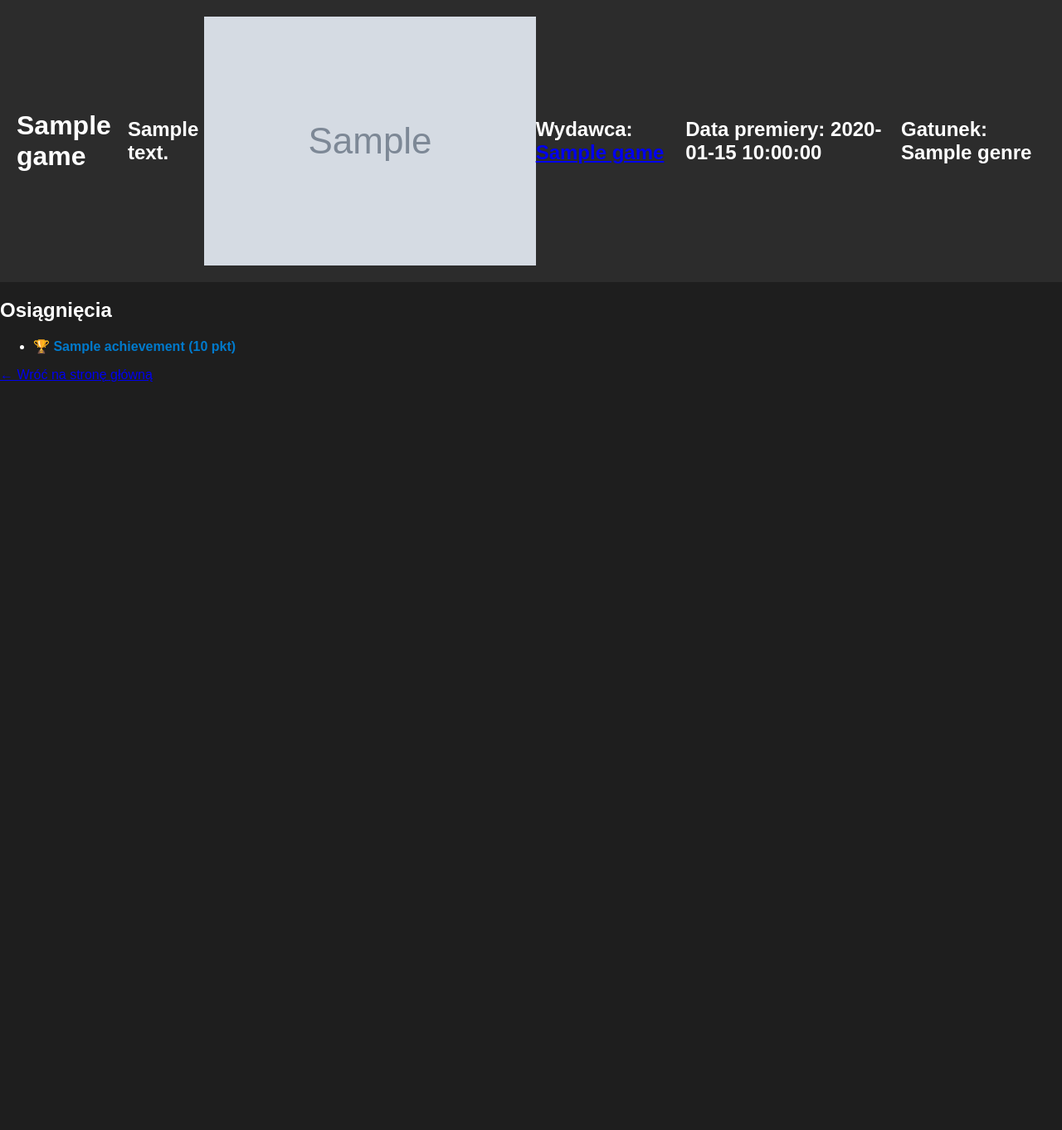
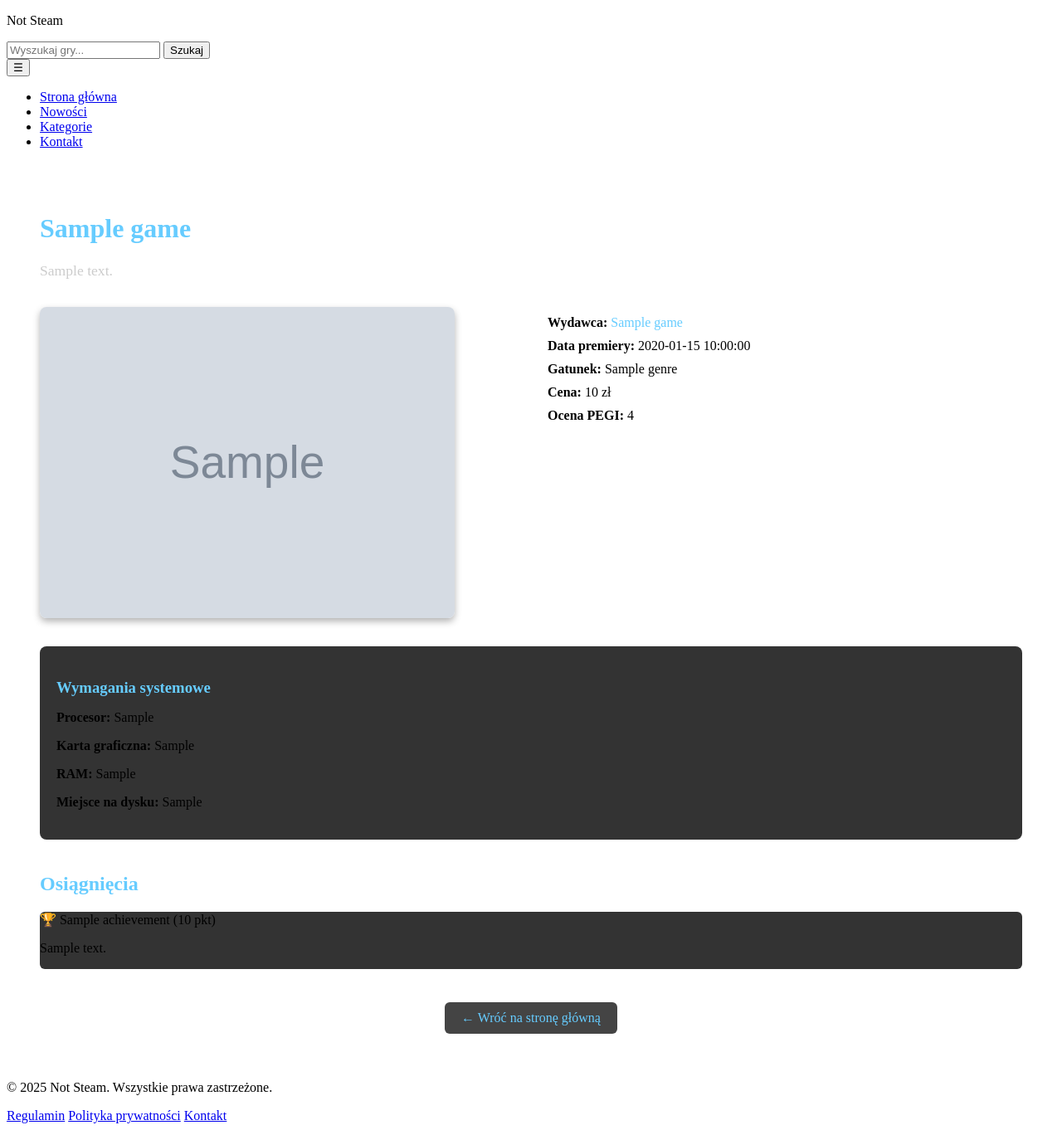
Before and after one commit to BartoszBareja/db_project, a FastAPI app: template app/templates/game.html in a window 1280 px wide. Shown: the whole page at 83% size. Before the commit the page ends 460 px from the top, so only its background shows below. Run offline with FastAPI, Linux system fonts and the light colour scheme; the template is opened without the code that fills it: most values are stand-ins (such as "Sample title", 1, 10 or a date in 2020); grey boxes marked "Sample" are stand-in pictures; parts of the project's set-up code (start-up, migrations or seed data) failed here and were passed over.

Commit message:
Added modular build

```diff
--- a/app/static/style.css
+++ b/app/static/style.css
@@ -1,333 +1,221 @@
-body {
-    margin: 0;
-    font-family: Arial, sans-serif;
-    background-color: #1e1e1e;
-    color: #fff;
+/* Dodaj te style do istniejącego style.css */
+
+/* Główny kontener */
+main {
+  min-height: calc(100vh - 200px);
+  padding: 20px;
 }
 
-.main {
-    background-color: #2c2c2c;
-    padding: 20px;
-    display: flex;
-    justify-content: space-between;
-    align-items: center;
+/* Strona gry */
+.game-detail {
+  max-width: 1200px;
+  margin: 0 auto;
+  padding: 20px;
 }
 
-.main p {
-    font-size: 1.5rem;
-    font-weight: bold;
-    margin: 0;
+.game-header h1 {
+  color: #66ccff;
+  margin-bottom: 10px;
 }
 
-.search-bar {
-    display: flex;
-    gap: 10px;
+.game-description {
+  font-size: 1.1rem;
+  color: #ccc;
+  margin-bottom: 30px;
+  line-height: 1.6;
 }
 
-.search-bar input {
-    padding: 8px 12px;
-    border-radius: 4px;
-    border: none;
-    width: 250px;
+.game-content {
+  display: grid;
+  grid-template-columns: 1fr 1fr;
+  gap: 40px;
+  margin-bottom: 30px;
 }
 
-.search-bar button {
-    padding: 8px 12px;
-    background-color: #66ccff;
-    border: none;
-    border-radius: 4px;
-    cursor: pointer;
-    color: #000;
-    font-weight: bold;
+.game-image img {
+  width: 100%;
+  max-width: 500px;
+  border-radius: 8px;
+  box-shadow: 0 4px 8px rgba(0,0,0,0.3);
 }
 
-.carousel-wrapper {
-    display: flex;
-    justify-content: center;
-    max-width: 100%;
-    margin: 40px auto;
-    padding: 0 20px;
+.game-info p {
+  margin: 10px 0;
+  font-size: 1rem;
 }
 
-.swiper {
-    width: 100%;
-    max-width: 90vw;
+.game-info a {
+  color: #66ccff;
+  text-decoration: none;
 }
 
-.swiper-wrapper {
-    display: flex;
+.game-info a:hover {
+  text-decoration: underline;
 }
 
-.swiper-slide {
-    background-color: #333;
-    border-radius: 15px;
-    overflow: hidden;
-    text-align: center;
-    display: flex;
-    flex-direction: column;
-    justify-content: center;
-    box-shadow: 0 4px 8px rgba(0,0,0,0.3);
+.system-requirements {
+  background-color: #333;
+  padding: 20px;
+  border-radius: 8px;
+  margin: 30px 0;
 }
 
-.swiper-slide img {
-    width: 100%;
-    height: auto;
-    object-fit: cover;
-    border-bottom: 1px solid #444;
-    border-top-left-radius: 15px;
-    border-top-right-radius: 15px;
+.system-requirements h3 {
+  color: #66ccff;
+  margin-bottom: 15px;
 }
 
-.swiper-slide p {
-    margin: 10px 0;
-    font-size: 1rem;
-    color: #ccc;
+.achievements-section {
+  margin: 40px 0;
 }
 
-/* Nawigacja Swiper */
-
-.swiper-button-next,
-.swiper-button-prev {
-    color: #fff;
-    background-color: rgba(50, 50, 50, 0.8);
-    border-radius: 50%;
-    width: 40px;
-    height: 40px;
-    top: 50%;
-    transform: translateY(-50%);
+.achievements-section h2 {
+  color: #66ccff;
+  margin-bottom: 20px;
 }
 
-.swiper-button-next::after,
-.swiper-button-prev::after {
-    font-size: 20px;
+.achievement-list {
+  list-style: none;
+  padding: 0;
 }
 
-.swiper-button-next:hover,
-.swiper-button-prev:hover {
-    background-color: rgba(100, 100, 100, 0.9);
+.achievement-item {
+  background-color: #333;
+  margin: 10px 0;
+  border-radius: 6px;
+  overflow: hidden;
 }
 
-/* Paginacja (kropki pod slajdem) */
-.swiper-pagination-bullet {
-    background: #888;
-    opacity: 1;
+/* Strona producenta */
+.producer-detail {
+  max-width: 1200px;
+  margin: 0 auto;
+  padding: 20px;
 }
 
-.swiper-pagination-bullet-active {
-    background: #fff;
+.producer-header {
+  text-align: center;
+  margin-bottom: 30px;
 }
 
-.section_titles{
-    text-align: center;
+.producer-header h1 {
+  color: #66ccff;
+  margin-bottom: 20px;
 }
 
-.tiles-section {
-  max-width: 60vw;
-  margin: 60px auto;
-  padding: 0 20px;
+.producer-logo img {
+  max-width: 200px;
+  max-height: 100px;
+  object-fit: contain;
 }
 
-.tiles-section h2 {
-  font-size: 1.8rem;
-  margin-bottom: 20px;
-  color: #fff;
+.producer-info {
+  background-color: #333;
+  padding: 20px;
+  border-radius: 8px;
+  margin-bottom: 30px;
 }
 
-.tiles-grid {
+.producer-description {
+  margin-top: 15px;
+  line-height: 1.6;
+  color: #ccc;
+}
+
+.producer-games h2 {
+  color: #66ccff;
+  margin-bottom: 20px;
+}
+
+.games-grid {
   display: grid;
-  grid-template-columns: repeat(auto-fill, minmax(15vw, 1fr)); /* <-- mniejsza szerokość */
+  grid-template-columns: repeat(auto-fill, minmax(200px, 1fr));
   gap: 20px;
 }
 
-.tile {
-  display: flex;
-  flex-direction: column;
-  height: 20vw; /* stała wysokość */
-  width: 100%; /* elastyczna szerokość wg gridu */
-  background-color: #2c2c2c;
-  border-radius: 12px;
+.game-tile {
+  background-color: #333;
+  border-radius: 8px;
   overflow: hidden;
-  text-align: center;
-  box-shadow: 0 4px 8px rgba(0,0,0,0.4);
   transition: transform 0.2s ease;
 }
 
-
-.tile:hover {
-  transform: scale(1.03);
+.game-tile:hover {
+  transform: scale(1.05);
 }
 
-.tile img {
-  width: 100%;
-  height: 70%;  /* lub np. 180px */
-  object-fit: cover;
-  border-bottom: 1px solid #444;
+.game-tile a {
+  display: block;
+  text-decoration: none;
+  color: inherit;
 }
 
-
-.tile p {
-  padding: 10px;
-  color: #ccc;
-  font-size: 1rem;
-  height: 30%; /* pasuje do wysokości kafla */
-  display: flex;
-  align-items: center;
-  justify-content: center;
+.game-tile img {
+  width: 100%;
+  height: 150px;
+  object-fit: cover;
 }
 
-
-.rating-bar {
-  position: sticky;
-  bottom: 0;
-  left: 0;
-  width: 100%;
-  box-sizing: border-box;
-  background-color: #2c2c2c;
-  padding: 10px 20px;
-  display: flex;
-  justify-content: center;
-  align-items: center;
-  gap: 15px;
-  box-shadow: 0 -2px 5px rgba(0, 0, 0, 0.4);
-  z-index: 100;
-  overflow-x: hidden;
+.game-tile p {
+  padding: 10px;
+  margin: 0;
+  text-align: center;
+  color: #ccc;
 }
 
-
-.rating-bar p {
-  margin: 0;
-  font-size: 1rem;
-  color: #fff;
+/* Strona O mnie */
+.about-page {
+  max-width: 800px;
+  margin: 0 auto;
+  padding: 40px 20px;
+  text-align: center;
 }
 
-.stars {
-  display: flex;
-  gap: 5px;
+.about-page h1 {
+  color: #66ccff;
+  margin-bottom: 30px;
 }
 
-.star {
-  font-size: 1.5rem;
-  color: #999;
-  cursor: pointer;
-  transition: color 0.2s ease;
+.about-content {
+  background-color: #333;
+  padding: 30px;
+  border-radius: 8px;
+  margin-bottom: 30px;
+  line-height: 1.6;
 }
 
-.star.filled {
-  color: #f7d106; /* złoty kolor dla wybranych */
+/* Nawigacja */
+.navigation {
+  margin-top: 40px;
+  text-align: center;
 }
 
-.sidebar {
-  position: fixed;
-  top: 0;
-  left: 0;
-  height: 100vh;
-  width: 180px;
-  background-color: #2c2c2c;
-  padding-top: 80px;
-  display: flex;
-  flex-direction: column;
-  gap: 15px;
-  padding-left: 10px;
-  z-index: 1000;
-  box-shadow: 2px 0 5px rgba(0,0,0,0.4);
-  transition: transform 0.3s ease;
+.back-link {
+  display: inline-block;
+  background-color: #444;
+  color: #66ccff;
+  padding: 10px 20px;
+  border-radius: 6px;
+  text-decoration: none;
+  transition: background-color 0.2s ease;
 }
 
-.sidebar.hidden {
-  transform: translateX(-100%);
+.back-link:hover {
+  background-color: #555;
 }
 
-#toggleSidebar {
-  position: fixed;
-  top: 20px;
-  left: 190px;
-  z-index: 1001;
-  background-color: #444;
-  color: white;
-  border: none;
-  border-radius: 4px;
-  padding: 8px 12px;
-  font-size: 18px;
-  cursor: pointer;
-  transition: background 0.2s ease;
+/* Responsywność */
+@media (max-width: 768px) {
+  .game-content {
+    grid-template-columns: 1fr;
+    gap: 20px;
+  }
+
+  .games-grid {
+    grid-template-columns: repeat(auto-fill, minmax(150px, 1fr));
+  }
+
+  main {
+    padding: 10px;
+  }
 }
-
-#toggleSidebar:hover {
-  background-color: #666;
-}
-
-.sidebar.hidden + #toggleSidebar {
-  left: 10px;
-}
-
-.menu-toggle {
-  position: fixed;
-  top: 20px;
-  left: 20px;
-  z-index: 1500;
-  background-color: #444;
-  color: white;
-  border: none;
-  border-radius: 4px;
-  padding: 8px 12px;
-  font-size: 24px;
-  cursor: pointer;
-  transition: background 0.2s ease;
-}
-
-.menu-toggle:hover {
-  background-color: #666;
-}
-
-.site-footer {
-  background-color: #1a1a1a;
-  padding: 30px 20px;
-  color: #aaa;
-  text-align: center;
-  margin-top: 60px;
-  border-top: 1px solid #333;
-}
-
-.footer-content {
-  max-width: 1000px;
-  margin: 0 auto;
-}
-
-.footer-content p {
-  margin: 0;
-  font-size: 0.9rem;
-}
-
-.footer-links {
-  margin-top: 15px;
-  display: flex;
-  justify-content: center;
-  gap: 20px;
-  flex-wrap: wrap;
-}
-
-.footer-links a {
-  color: #66ccff;
-  text-decoration: none;
-  font-size: 0.9rem;
-  transition: color 0.2s ease;
-}
-
-.footer-links a:hover {
-  color: #fff;
-}
-
-.achievement-title {
-  cursor: pointer;
-  font-weight: bold;
-  color: #007acc;
-}
-
-.achievement-description {
-  margin-left: 15px;
-  margin-top: 5px;
-}
-
-.hidden {
-  display: none;
-}
--- /dev/null
+++ b/app/templates/base.html
@@ -0,0 +1,84 @@
+       <!DOCTYPE html>
+<html lang="pl">
+<head>
+  <meta charset="UTF-8" />
+  <title>{% block title %}Not Steam{% endblock %}</title>
+  <link rel="stylesheet" href="/static/style.css?v={{ time }}" />
+
+  <!-- Swiper CSS -->
+  <link
+    rel="stylesheet"
+    href="https://cdn.jsdelivr.net/npm/swiper@11/swiper-bundle.min.css"
+  />
+
+  {% block extra_head %}{% endblock %}
+</head>
+<body>
+  <!-- Nagłówek z paskiem wyszukiwania -->
+  <div class="main">
+    <a href="/" style="text-decoration: none; color: inherit;">
+      <p>Not Steam</p>
+    </a>
+    <div class="search-bar">
+      <input type="text" placeholder="Wyszukaj gry..." />
+      <button>Szukaj</button>
+    </div>
+  </div>
+
+  <button class="menu-toggle">☰</button>
+
+  <!-- Sidebar / menu boczne -->
+  <nav class="sidebar hidden">
+    <ul>
+      <li><a href="/">Strona główna</a></li>
+      <li><a href="#">Nowości</a></li>
+      <li><a href="#">Kategorie</a></li>
+      <li><a href="#">Kontakt</a></li>
+    </ul>
+  </nav>
+
+  <!-- Zawartość strony -->
+  <main>
+    {% block content %}{% endblock %}
+  </main>
+
+  <!-- Footer -->
+  <footer class="site-footer">
+    <div class="footer-content">
+      <p>&copy; 2025 Not Steam. Wszystkie prawa zastrzeżone.</p>
+      <div class="footer-links">
+        <a href="#">Regulamin</a>
+        <a href="#">Polityka prywatności</a>
+        <a href="#">Kontakt</a>
+      </div>
+    </div>
+  </footer>
+
+  <!-- Swiper JS -->
+  <script src="https://cdn.jsdelivr.net/npm/swiper@11/swiper-bundle.min.js"></script>
+
+  <!-- Podstawowy JavaScript -->
+  <script>
+    // Menu toggle
+    const menuToggle = document.querySelector('.menu-toggle');
+    const sidebar = document.querySelector('.sidebar');
+
+    menuToggle.addEventListener('click', () => {
+      sidebar.classList.toggle('hidden');
+    });
+
+    // Rating stars (jeśli istnieją)
+    const stars = document.querySelectorAll('.star');
+    stars.forEach(star => {
+      star.addEventListener('click', () => {
+        const rating = parseInt(star.getAttribute('data-value'));
+        stars.forEach(s => {
+          s.classList.toggle('filled', parseInt(s.getAttribute('data-value')) <= rating);
+        });
+      });
+    });
+  </script>
+
+  {% block extra_scripts %}{% endblock %}
+</body>
+</html>
--- a/app/templates/game.html
+++ b/app/templates/game.html
@@ -1,33 +1,53 @@
-<!DOCTYPE html>
-<html lang="pl">
-<head>
-  <meta charset="UTF-8">
-  <title>{{ game.title }}</title>
-  <link rel="stylesheet" href="/static/style.css?v={{ time }}" />
+{% extends "base.html" %}
 
-</head>
-<body>
+{% block title %}{{ game.title }} - Not Steam{% endblock %}
 
-  <div class="main">
+{% block content %}
+  <div class="game-detail">
+    <div class="game-header">
       <h1>{{ game.title }}</h1>
-    <p>{{ game.description }}</p>
+      <p class="game-description">{{ game.description }}</p>
+    </div>
 
+    <div class="game-content">
+      <div class="game-image">
         {% if game.image_url %}
           <img src="{{ game.image_url }}" alt="{{ game.title }}" />
         {% else %}
           <img src="/static/images/placeholder.jpg" alt="Brak okładki">
         {% endif %}
+      </div>
 
+      <div class="game-info">
         <p><strong>Wydawca:</strong>
           <a href="/producer/{{ game.producer_id }}">
             {{ game.producer_name }}
           </a>
         </p>
-
         <p><strong>Data premiery:</strong> {{ game.release_date }}</p>
+        {% if game.genre %}
           <p><strong>Gatunek:</strong> {{ game.genre }}</p>
+        {% endif %}
+        {% if game.price %}
+          <p><strong>Cena:</strong> {{ game.price }} zł</p>
+        {% endif %}
+        {% if game.pegi_rating %}
+          <p><strong>Ocena PEGI:</strong> {{ game.pegi_rating }}</p>
+        {% endif %}
+      </div>
     </div>
 
+    {% if game.min_cpu or game.min_gpu or game.min_ram or game.min_disk %}
+      <div class="system-requirements">
+        <h3>Wymagania systemowe</h3>
+        {% if game.min_cpu %}<p><strong>Procesor:</strong> {{ game.min_cpu }}</p>{% endif %}
+        {% if game.min_gpu %}<p><strong>Karta graficzna:</strong> {{ game.min_gpu }}</p>{% endif %}
+        {% if game.min_ram %}<p><strong>RAM:</strong> {{ game.min_ram }}</p>{% endif %}
+        {% if game.min_disk %}<p><strong>Miejsce na dysku:</strong> {{ game.min_disk }}</p>{% endif %}
+      </div>
+    {% endif %}
+
+    <div class="achievements-section">
       <h2>Osiągnięcia</h2>
       {% if achievements %}
         <ul class="achievement-list">
@@ -45,17 +65,19 @@
       {% else %}
         <p>Brak osiągnięć dla tej gry.</p>
       {% endif %}
+    </div>
 
+    <div class="navigation">
+      <a href="/" class="back-link">← Wróć na stronę główną</a>
+    </div>
+  </div>
+{% endblock %}
 
-  <a href="/">← Wróć na stronę główną</a>
-
+{% block extra_scripts %}
   <script>
     function toggleDescription(id) {
       const el = document.getElementById(id);
       el.classList.toggle("hidden");
     }
   </script>
-
-
-</body>
-</html>
+{% endblock %}
```
Also changed, not shown: app/templates/about.html (+16 -12 lines), app/templates/index.html (+11 -80 lines), app/templates/producer.html (+33 -15 lines). Lines whose indentation alone changed are shown as unchanged.
